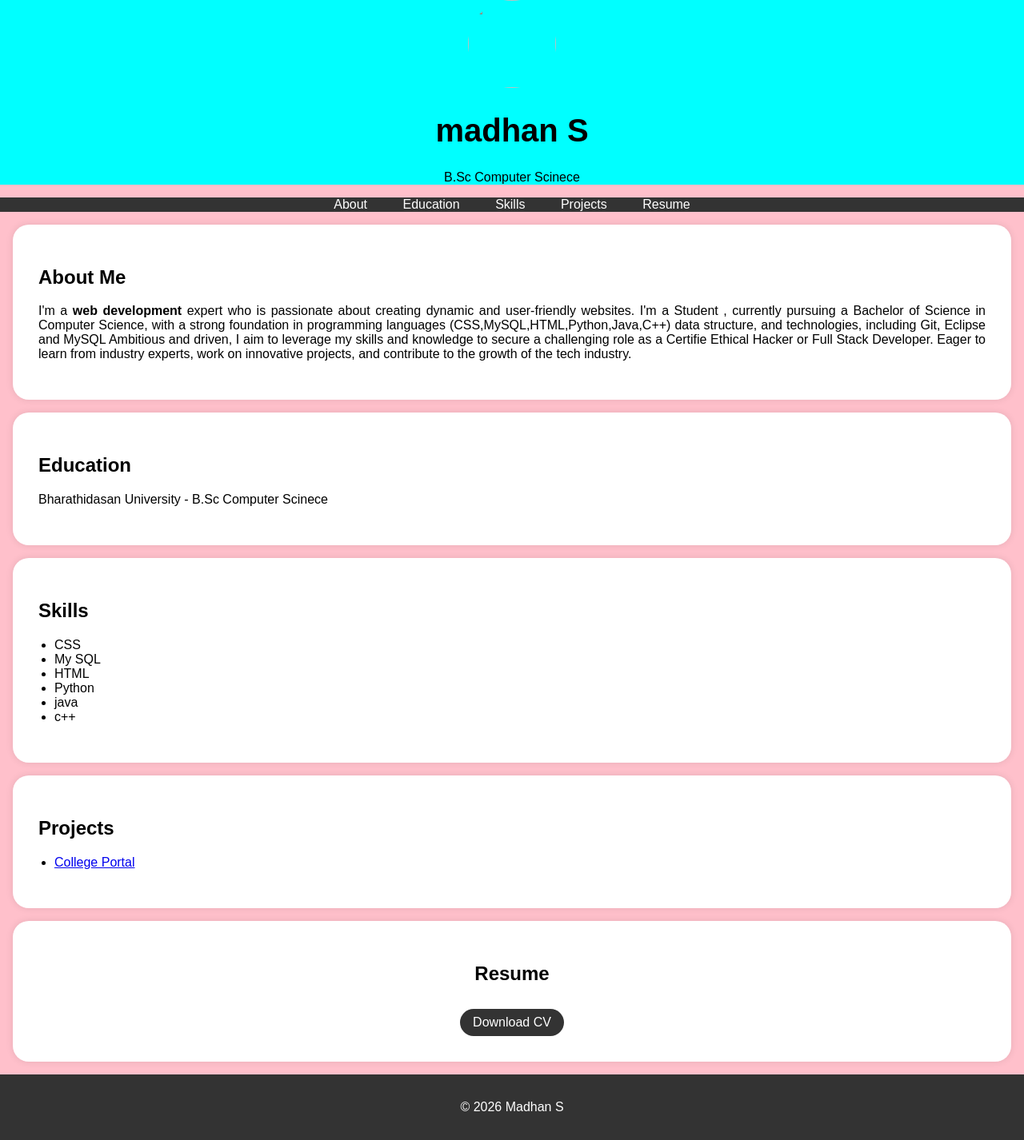
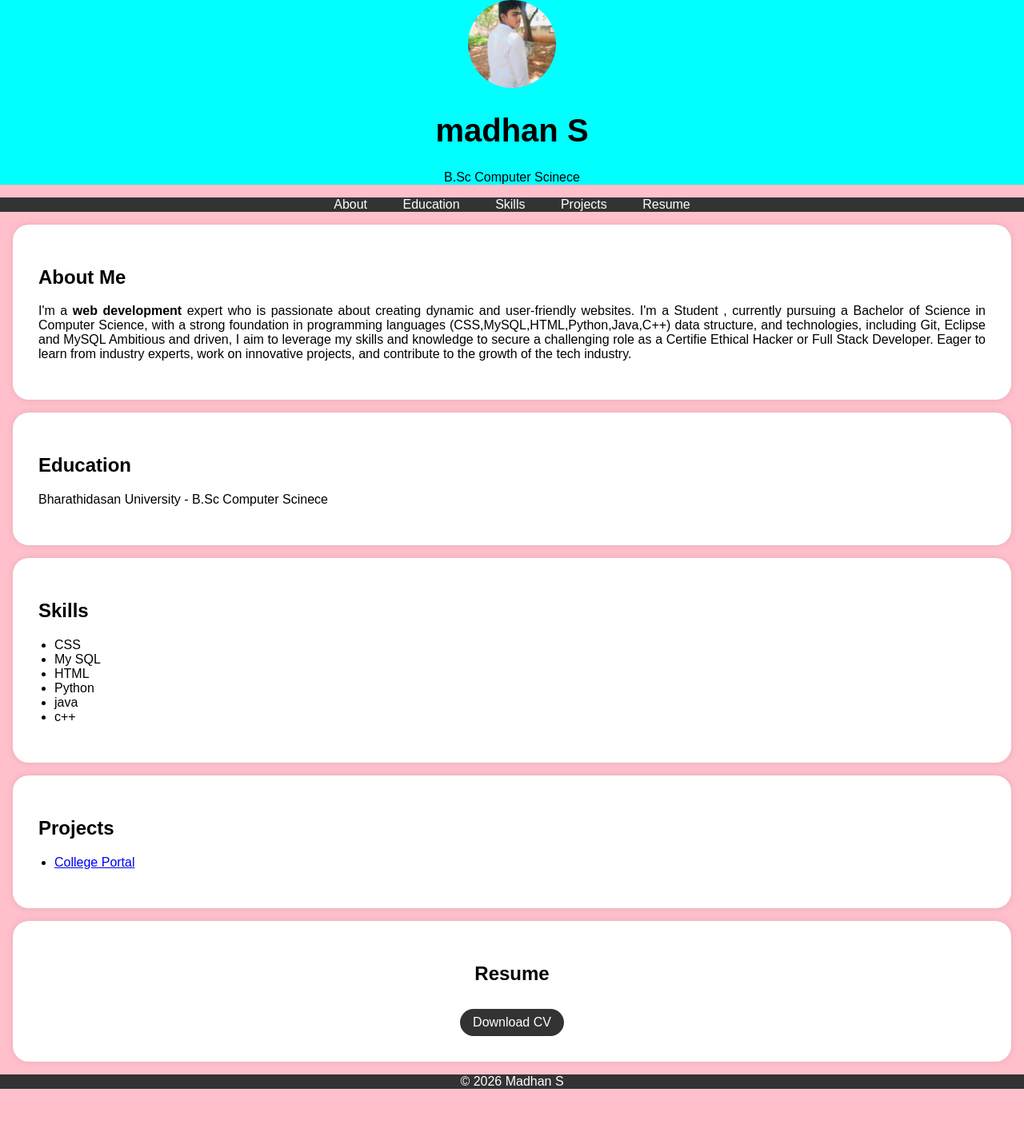
Before and after one commit to sankarkamala/Digital--portfolio-, a plain HTML site: page madhan.htm (1).html in a window 1280 px wide. Shown: the whole page at 80% size. After the commit the page ends 1378 px from the top, so only its background shows below. Drawn offline with Linux system fonts and the light colour scheme.

Commit message:
Update madhan.htm (1).html

```diff
--- a/madhan.htm (1).html
+++ b/madhan.htm (1).html
@@ -80,7 +80,7 @@
 
         footer {
             text-align: center;
-            padding: 1rem 0;
+            padding: rem 10;
             background-color: #333;
             color: #fff;
         }
@@ -95,7 +95,7 @@
     <header>
         <div class="header-content">
             <!-- Add your profile picture here -->
-            <img src="/storage/emulated/0/Download/Quick Share/IMG-20240905-WA0014.jpg"Your Profile Picture" class="profile-picture">
+            <img src="IMG-20240905-WA0014.jpg"Your Profile Picture" class="profile-picture">
             <h1>madhan S</h1>
             <p>B.Sc Computer Scinece</p>
         </div>
@@ -164,7 +164,7 @@ B.Sc Computer Scinece</p>
             <center>
             <h2>Resume</h2>
 
-            <a href="resume.pdf"="_blank" class="download-button">Download CV</a>
+            <a href="2025_03_23_13_45_18_1742717718.pdf"="_blank" class="download-button">Download CV</a>
         </center>
         </div>
 
```
